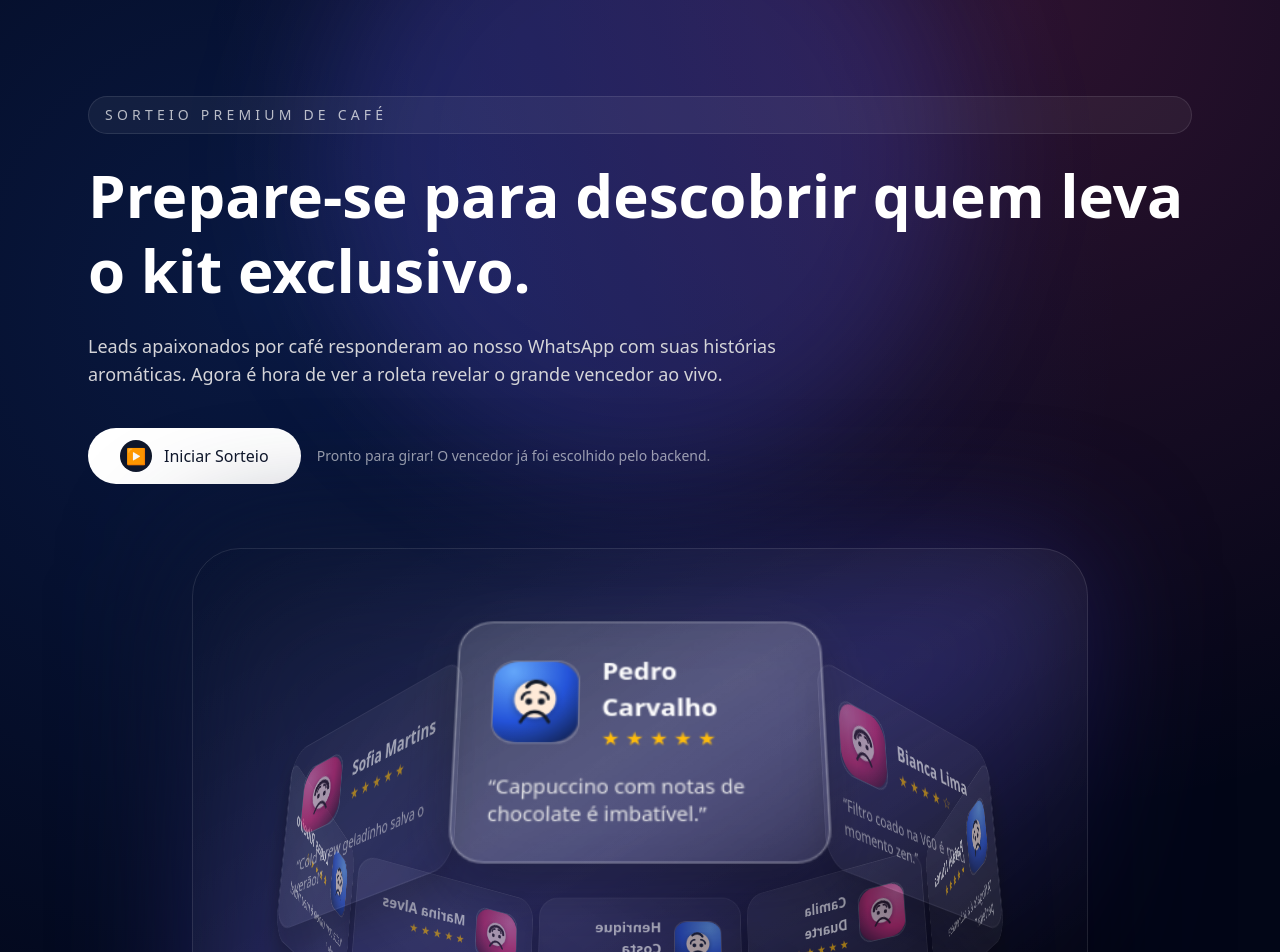
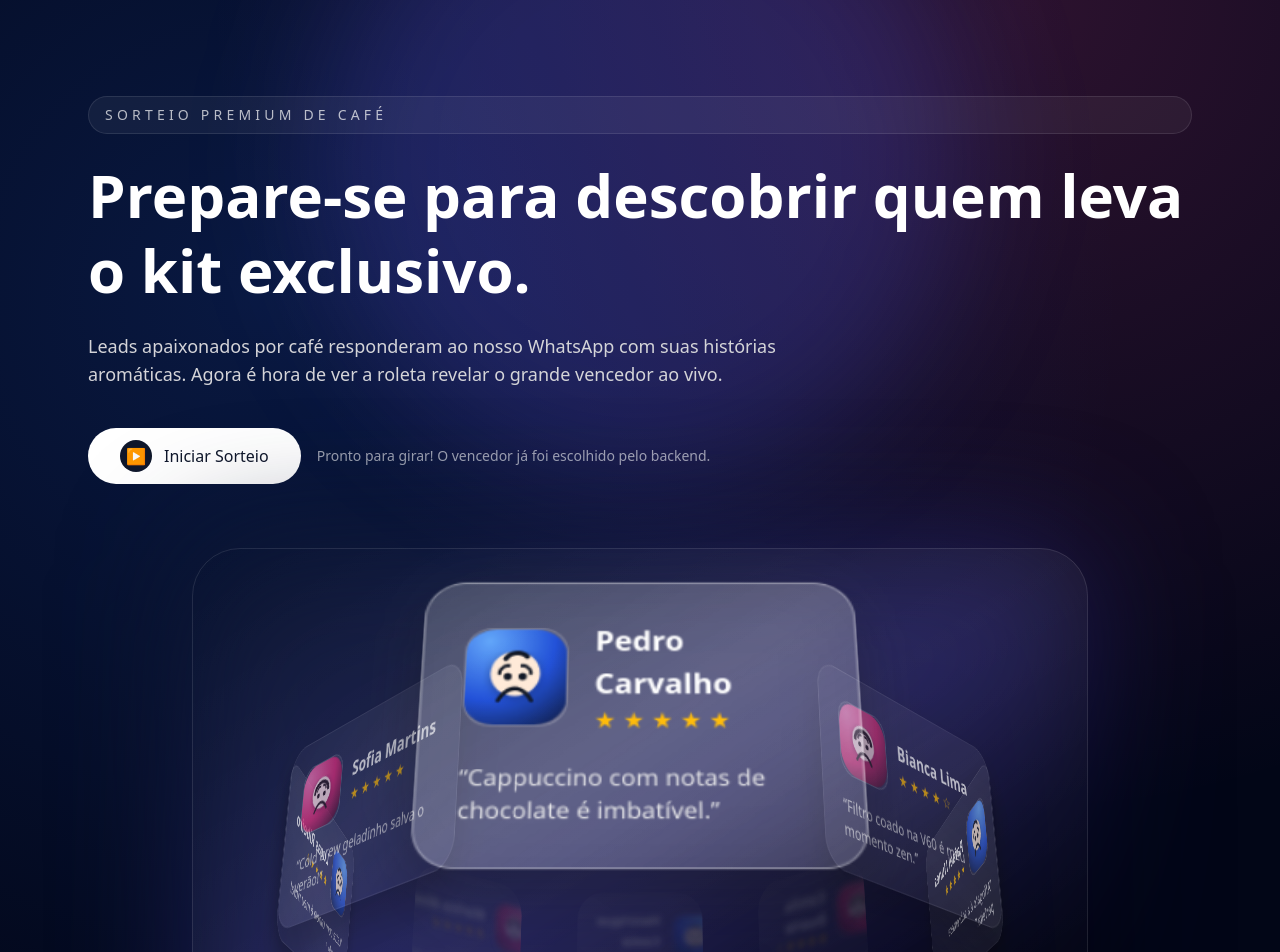
Before and after one commit to alfredokang/app-web-sorteio, a Next.js app: page / in a window 1280 px wide. Shown: the top 952 px of the page. Built offline with nearby package versions, Linux system fonts and the light colour scheme.

Commit message:
Virtualize carousel slots with cinematic depth

```diff
--- a/app/components/Card.tsx
+++ b/app/components/Card.tsx
@@ -23,7 +23,7 @@ export function Card({ participant, isActive = false }: CardProps) {
     <div
       className={`group relative rounded-3xl border bg-linear-to-br p-6 shadow-[0_20px_40px_rgba(0,0,0,0.35)] backdrop-blur-xl transition duration-500 ${
         isActive
-          ? "border-white/40 from-white/15 via-white/20 to-white/10 scale-105"
+          ? "border-white/40 from-white/20 via-white/25 to-white/15 scale-110"
           : "border-white/10 from-white/5 via-white/10 to-white/5 scale-100 hover:scale-[1.02]"
       }`}
     >
--- a/app/components/Carousel3D.tsx
+++ b/app/components/Carousel3D.tsx
@@ -14,6 +14,10 @@ interface Carousel3DProps {
 const TOTAL_ROTATIONS = 8;
 const MAX_VISIBLE_CARDS = 8;
 
+function normalizeAngle(angle: number) {
+  return ((angle + 540) % 360) - 180;
+}
+
 export function Carousel3D({
   participants,
   isSpinning,
@@ -25,55 +29,50 @@ export function Carousel3D({
   const startTimestamp = useRef<number | null>(null);
   const alignmentRef = useRef<number | null>(null);
 
-  const anglePerCard = useMemo(() => {
-    return participants.length > 0 ? 360 / participants.length : 0;
+  const visibleSlots = useMemo(() => {
+    if (participants.length === 0) {
+      return 0;
+    }
+
+    return Math.min(participants.length, MAX_VISIBLE_CARDS);
   }, [participants.length]);
 
+  const angleBetweenCards = useMemo(() => {
+    if (participants.length === 0) {
+      return 0;
+    }
+
+    const slots = visibleSlots || 1;
+    return 360 / slots;
+  }, [participants.length, visibleSlots]);
+
   const visibleItems = useMemo(() => {
-    if (participants.length === 0) {
+    if (participants.length === 0 || visibleSlots === 0 || angleBetweenCards === 0) {
       return [];
     }
 
-    const maxVisible = Math.min(participants.length, MAX_VISIBLE_CARDS);
+    const frontIndexFloat = -rotation / angleBetweenCards;
+    const frontIndex = Number.isFinite(frontIndexFloat)
+      ? Math.round(frontIndexFloat)
+      : 0;
+    const frontSlot = ((frontIndex % visibleSlots) + visibleSlots) % visibleSlots;
+    const baseSlot = frontIndex - frontSlot;
 
-    if (maxVisible === participants.length) {
-      return participants.map((participant, index) => ({
-        participant,
-        index,
-      }));
-    }
-
-    if (anglePerCard === 0) {
-      return [];
-    }
-
-    const approximateIndex = -rotation / anglePerCard;
-    let centerIndex = Math.round(approximateIndex);
-
-    if (!Number.isFinite(centerIndex)) {
-      centerIndex = 0;
-    }
-
-    centerIndex =
-      ((centerIndex % participants.length) + participants.length) %
-      participants.length;
-
-    const half = Math.floor(maxVisible / 2);
-
-    return Array.from({ length: maxVisible }, (_, idx) => {
-      const offset = idx - half;
-      let visibleIndex = centerIndex + offset;
-
-      visibleIndex =
-        ((visibleIndex % participants.length) + participants.length) %
+    return Array.from({ length: visibleSlots }, (_, slotIndex) => {
+      const globalIndex = baseSlot + slotIndex;
+      const participantIndex =
+        ((globalIndex % participants.length) + participants.length) %
         participants.length;
+      const slotAngle = slotIndex * angleBetweenCards;
+      const actualAngle = normalizeAngle(slotAngle + rotation);
 
       return {
-        participant: participants[visibleIndex],
-        index: visibleIndex,
+        participant: participants[participantIndex],
+        slotAngle,
+        actualAngle,
       };
     });
-  }, [anglePerCard, participants, rotation]);
+  }, [angleBetweenCards, participants, rotation, visibleSlots]);
 
   useEffect(() => {
     if (!isSpinning || participants.length === 0) {
@@ -121,7 +120,7 @@ export function Carousel3D({
     cancelAnimationFrame(alignmentRef.current ?? 0);
     alignmentRef.current = requestAnimationFrame(() => {
       setRotation((previous) => {
-        const targetRotation = -winnerIndex * anglePerCard;
+        const targetRotation = -winnerIndex * angleBetweenCards;
         const currentRotation = previous % 360;
         const delta = ((targetRotation - currentRotation + 540) % 360) - 180;
         return previous + delta;
@@ -131,7 +130,7 @@ export function Carousel3D({
     return () => {
       cancelAnimationFrame(alignmentRef.current ?? 0);
     };
-  }, [anglePerCard, isSpinning, participants, winnerId]);
+  }, [angleBetweenCards, isSpinning, participants, winnerId]);
 
   if (participants.length === 0) {
     return (
@@ -157,18 +156,27 @@ export function Carousel3D({
             transform: `rotateX(18deg) rotateY(${rotation}deg)`,
           }}
         >
-          {visibleItems.map(({ participant, index }) => {
+          {visibleItems.map(({ participant, slotAngle, actualAngle }) => {
             const isActive = winnerId === participant.id && !isSpinning;
-            const depth = radius + (isActive ? 30 : 0);
+            const isBehind = Math.abs(actualAngle) > 90;
+            const depth = radius + (isActive ? 60 : isBehind ? -40 : 0);
+            const scale = isActive ? 1.1 : isBehind ? 0.94 : 1;
+            const opacity = isActive ? 1 : isBehind ? 0.35 : 0.7;
+            const filter = isBehind ? "blur(4px) brightness(0.65)" : undefined;
+            const clipPath = isBehind
+              ? "inset(0 18% 0 18% round 36px)"
+              : undefined;
+            const zIndex = isActive ? 100 : Math.max(1, 80 - Math.abs(actualAngle));
             return (
               <div
                 key={participant.id}
                 className="absolute left-1/2 top-1/2 w-64 -translate-x-1/2 -translate-y-1/2"
                 style={{
-                  transform: `rotateY(${
-                    index * anglePerCard
-                  }deg) translateZ(${depth}px)`,
-                  opacity: isActive ? 1 : 0.6,
+                  transform: `rotateY(${slotAngle}deg) translateZ(${depth}px) scale(${scale})`,
+                  opacity,
+                  filter,
+                  clipPath,
+                  zIndex,
                 }}
               >
                 <Card participant={participant} isActive={isActive} />
```
